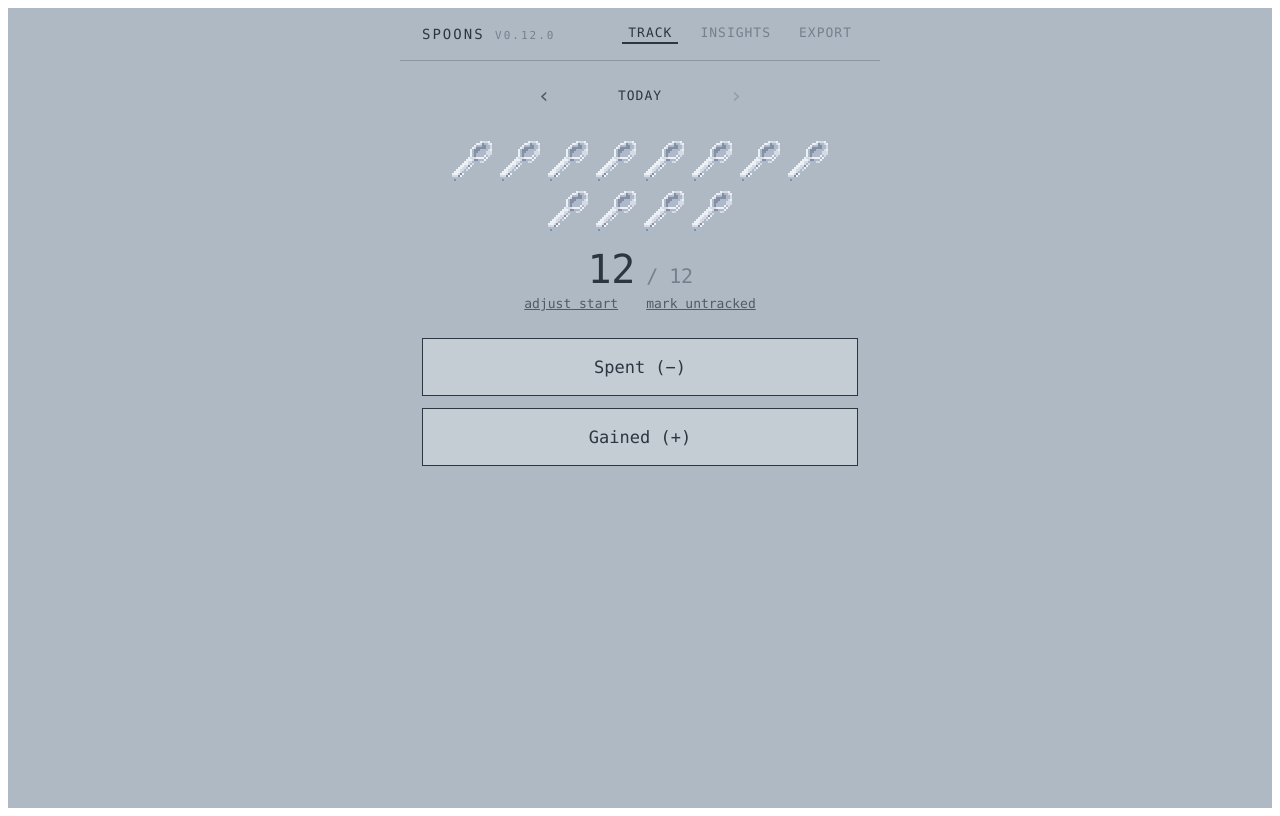
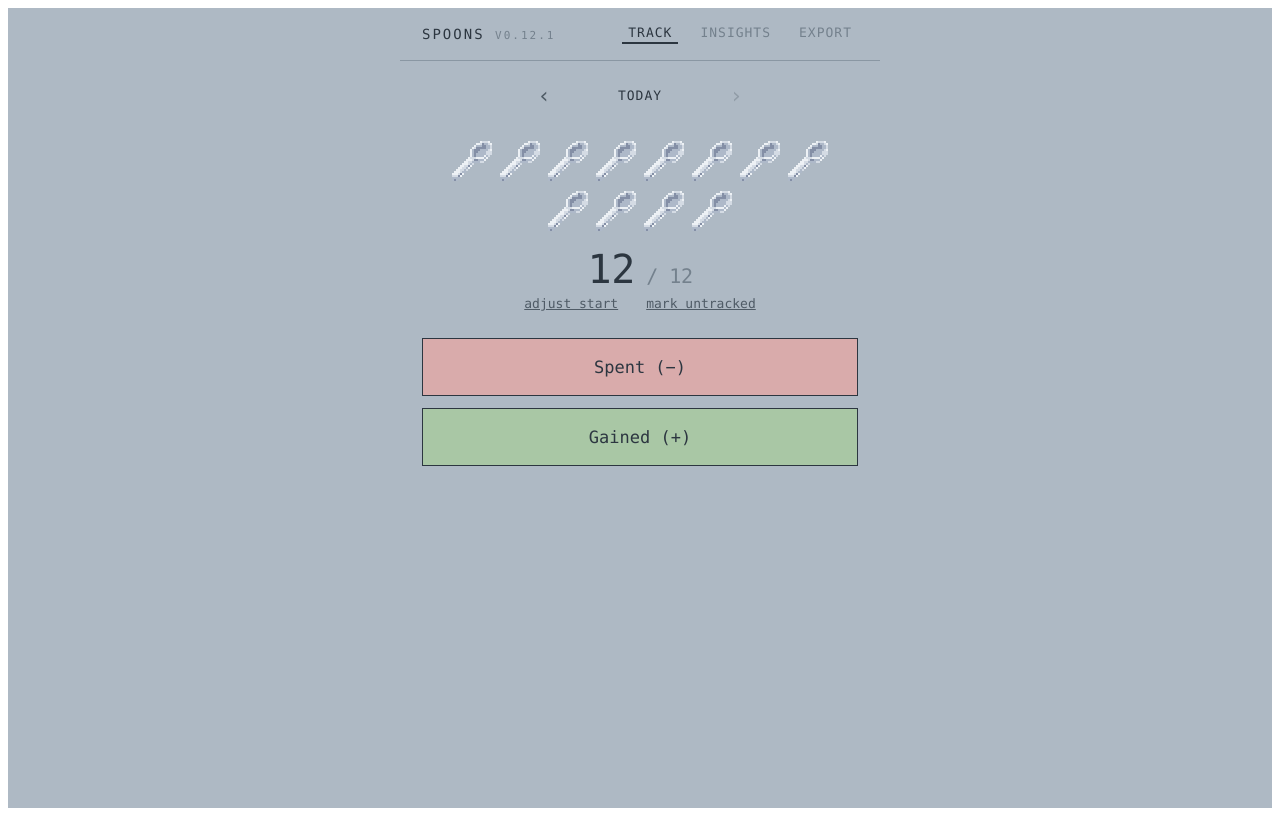
Before and after one commit to mads-2/Spoons, a React (Vite) app: page / in a window 1280 px wide. Built offline with nearby package versions, Linux system fonts and the light colour scheme.

Commit message:
spoons v0.12.1: color spent/gained action buttons

```diff
--- a/package.json
+++ b/package.json
@@ -1,7 +1,7 @@
 {
   "name": "spoon-tracker",
   "private": true,
-  "version": "0.12.0",
+  "version": "0.12.1",
   "type": "module",
   "scripts": {
     "dev": "vite",
--- a/src/App.jsx
+++ b/src/App.jsx
@@ -1,6 +1,6 @@
 import React, { useState, useEffect, useCallback } from "react";
 
-export const APP_VERSION = "0.12.0";
+export const APP_VERSION = "0.12.1";
 
 /* ── liminal blue-gray palette ──────────────────────────────── */
 const C = {
@@ -406,8 +406,18 @@ export default function App() {
             )}
 
             <div style={S.actions}>
-              <button style={S.action} onClick={() => setSheet("drain")}>Spent (−)</button>
-              <button style={S.action} onClick={() => setSheet("build")}>Gained (+)</button>
+              <button
+                style={{ ...S.action, background: C.spentBar }}
+                onClick={() => setSheet("drain")}
+              >
+                Spent (−)
+              </button>
+              <button
+                style={{ ...S.action, background: C.gainBar }}
+                onClick={() => setSheet("build")}
+              >
+                Gained (+)
+              </button>
             </div>
 
             {day && day.events.length > 0 && (
```
Also changed, not shown: 1 other file (tests, documents, lock files or other folders).
